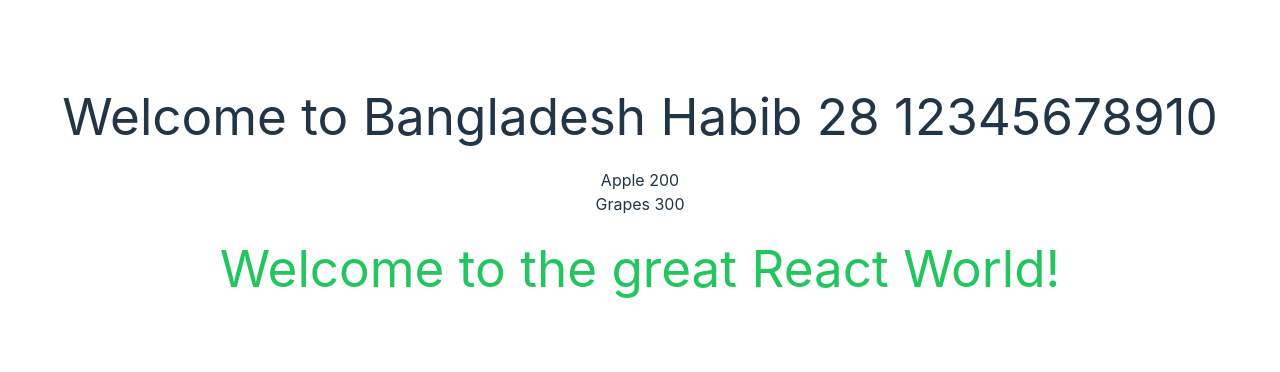
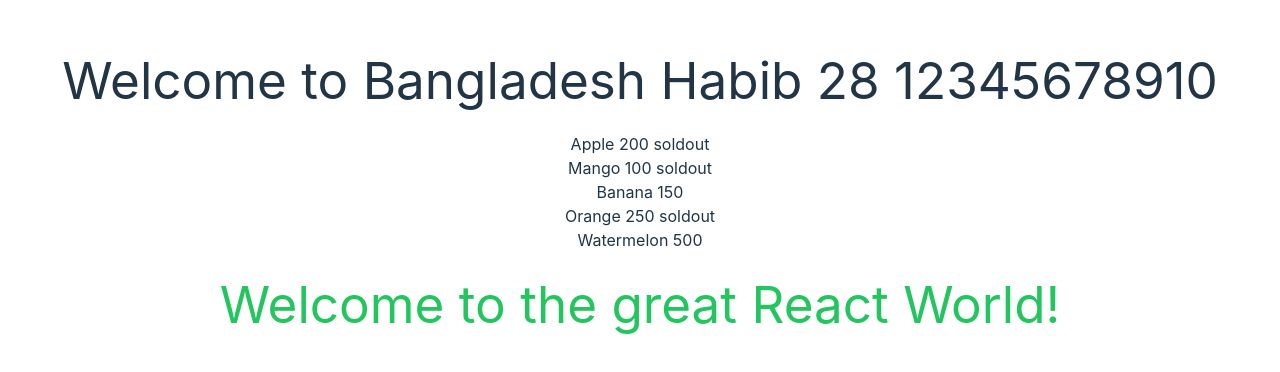
Before and after one commit to Habib16051/React-Practice, a React (Vite) app: page / in a window 1280 px wide. Shown: the part 208-580 px from the top of the page. Built offline with nearby package versions, Linux system fonts and the light colour scheme.

Commit message:
updated the ternary operator for the conditional rendering

```diff
--- a/src/components/Fruit.jsx
+++ b/src/components/Fruit.jsx
@@ -1,17 +1,12 @@
 import React from "react";
 
-const Fruit = ({ name, price }) => {
+const Fruit = ({ name, price, soldOut }) => {
   return (
     <div>
       <ul>
-        {/* {name} {price} */}
-        {price >= 200 ? (
-          <li>
-            {name} {price}
-          </li>
-        ) : (
-          " "
-        )}
+        <li>
+          {name} {price} {soldOut ? "soldout" : " "}
+        </li>
       </ul>
     </div>
   );
--- a/src/components/Fruits.jsx
+++ b/src/components/Fruits.jsx
@@ -6,14 +6,27 @@ const Fruits = () => {
     {
       name: "Apple",
       price: 200,
+      soldOut: true,
     },
     {
       name: "Mango",
       price: 100,
+      soldOut: true,
     },
     {
-      name: "Grapes",
-      price: 300,
+      name: "Banana",
+      price: 150,
+      soldOut: false,
+    },
+    {
+      name: "Orange",
+      price: 250,
+      soldOut: true,
+    },
+    {
+      name: "Watermelon",
+      price: 500,
+      soldOut: false,
     },
   ];
   return (
@@ -24,7 +37,12 @@ const Fruits = () => {
           //     {" "}
           //     {fruit.name}, ${fruit.price}
           //   </li>
-          <Fruit key={index} name={fruit.name} price={fruit.price} /> // Rendering component inside  a loop
+          <Fruit
+            key={index}
+            name={fruit.name}
+            price={fruit.price}
+            soldOut={fruit.soldOut}
+          /> // Rendering component inside  a loop
         ))}
       </ul>
     </>
```
